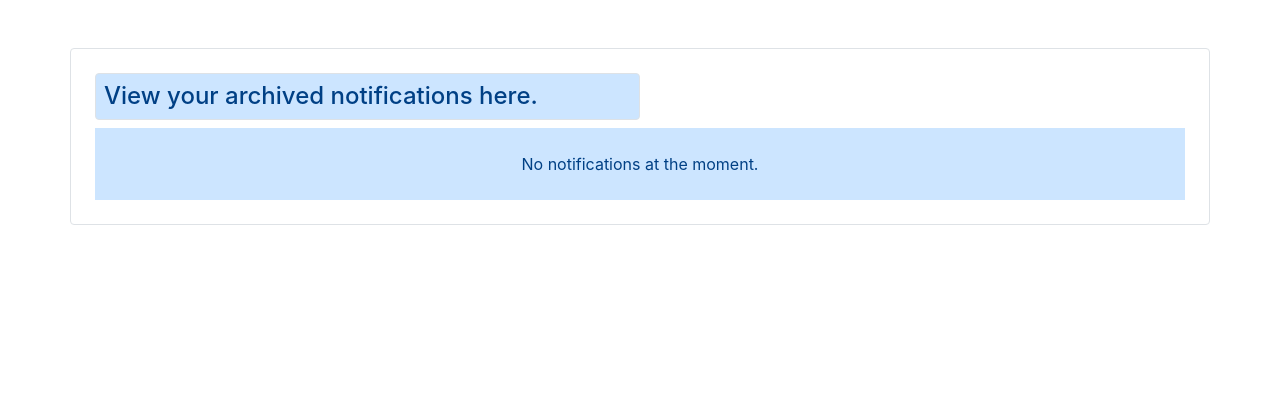
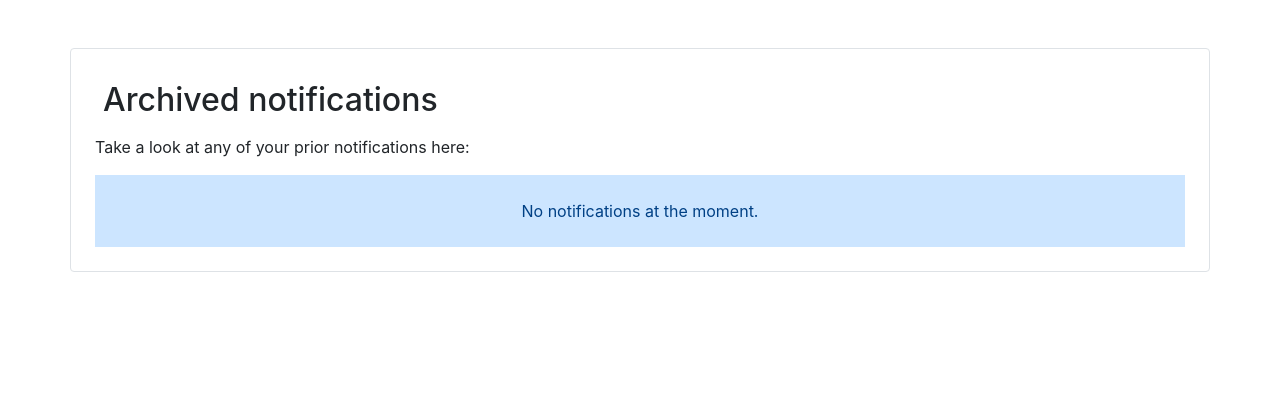
Before and after one commit to MatthewELucio/ContactTracingAppHooHacks, a Django app: page /archive/ in a window 1280 px wide. Shown: the part 92-512 px from the top of the page. Run offline with Django 4.2, Linux system fonts and the light colour scheme; a user stored in the database is signed in; data that the repository does not hold is empty; some libraries are stand-ins or nearby versions.

Commit message:
updated archive rendering and added archive functionality

```diff
--- a/App/templates/archive.html
+++ b/App/templates/archive.html
@@ -4,7 +4,8 @@
 
 <div class="container mt-5 content-box p-4 border rounded">
     <div>
-        <h4 class="alert-primary pt-2 pb-2 mb-2 border rounded px-2 w-50">View your archived notifications here.</h4>
+        <h2 class="pt-2 pb-2 mb-2 px-2 w-50">Archived notifications</h2>
+        <p>Take a look at any of your prior notifications here:</p>
     </div>
     {% if Notifications %}
         <table class="table table-bordered">
@@ -13,7 +14,6 @@
                     <th scope="col">Date</th>
                     <th scope="col">Disease</th>
                     <th scope="col">Notes</th>
-                    <th scope="col">Expand</th>
                 </tr>
             </thead>
             {% for notification in Notifications %}
@@ -21,9 +21,6 @@
                     <td> {{ notification.created_at }}</td>
                     <td> {{ notification.disease }}</td>
                     <td> {{ notification.message }}</td>
-                    <td>
-                        <button class="btn btn-outline-primary" href="#">View</button>
-                    </td>
                 </tr>
             {% endfor %}
         </table>
--- a/App/templates/index.html
+++ b/App/templates/index.html
@@ -19,7 +19,6 @@
                                 <th scope="col">Date</th>
                                 <th scope="col">Disease</th>
                                 <th scope="col">Notes</th>
-                                <th scope="col">View</th>
                                 <th scope="col">Archive</th>
                             </tr>
                         </thead>
@@ -29,11 +28,8 @@
                                     <td> {{ notification.created_at }}</td>
                                     <td> {{ notification.disease }}</td>
                                     <td> {{ notification.message }}</td>
-                                     <td>
-                                        <button class="btn btn-outline-primary" href="#">View</button>
-                                    </td>
                                     <td>
-                                        <button class="btn btn-outline-primary" href="#">Archive</button>
+                                        <button class="btn btn-outline-primary""><a href="{% url 'App:archive_notif' notif=notification.id %}">Archive</a></button>
                                     </td>
                                 </tr>
                             {% endif %}
--- a/App/urls.py
+++ b/App/urls.py
@@ -38,5 +38,6 @@ urlpatterns = [
     path("learn/", views.learn, name='learn'),
     path("view_notification/", views.view_notification, name ='view_notification'),
     path("archive_notification/", views.archive_notification, name ='archive_notification'),
-    path("admin_visualization/", views.admin_visualization_view, name='admin_visualization_view')
+    path("admin_visualization/", views.admin_visualization_view, name='admin_visualization_view'),
+    path("archive_notif/<int:notif>", views.archive_notif, name='archive_notif')
 ]
--- a/App/views.py
+++ b/App/views.py
@@ -209,7 +209,7 @@ def view_notification(request):
 
 def index(request):
     if request.user.is_authenticated:
-        notifications = NotificationV2.objects.filter(user=request.user).order_by('-created_at')
+        notifications = NotificationV2.objects.filter(user=request.user).order_by('-created_at').filter(archived=False)
         return render(request, "index.html", {'Notifications':notifications})
     else: return render(request, "login.html")
 
@@ -347,6 +347,16 @@ def home(request):
         return render(request, "home.html", {'email': request.user.email})
     else: return render(request, "login.html")
 
+def archive_notif(request, notif):
+    if request.user.is_authenticated:
+        pk = notif
+        notification = NotificationV2.objects.get(id=pk)
+        notification.archived = True
+        notification.save()
+        return render(request, "index.html")
+    else: return render(request, "login.html")
+
+
 
 @require_http_methods(["GET", "POST"])
 def diagnose(request):
```
